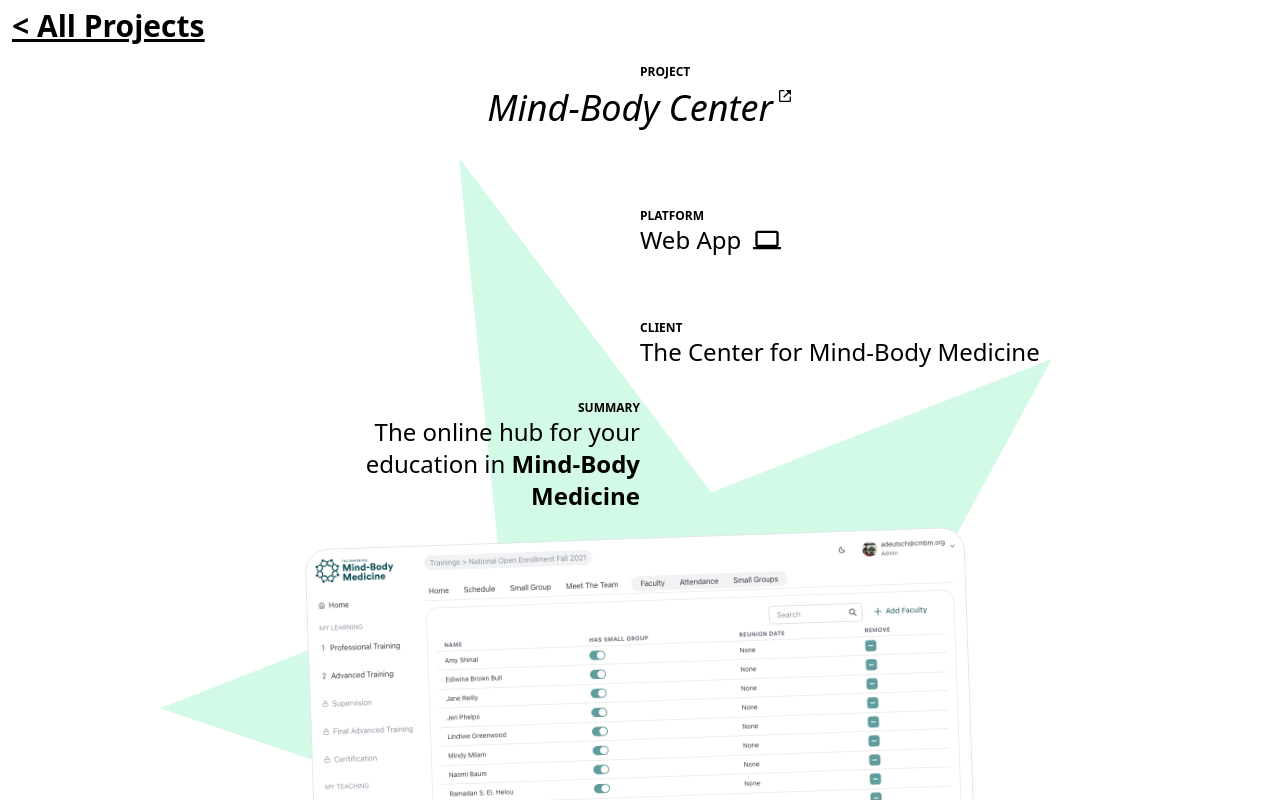
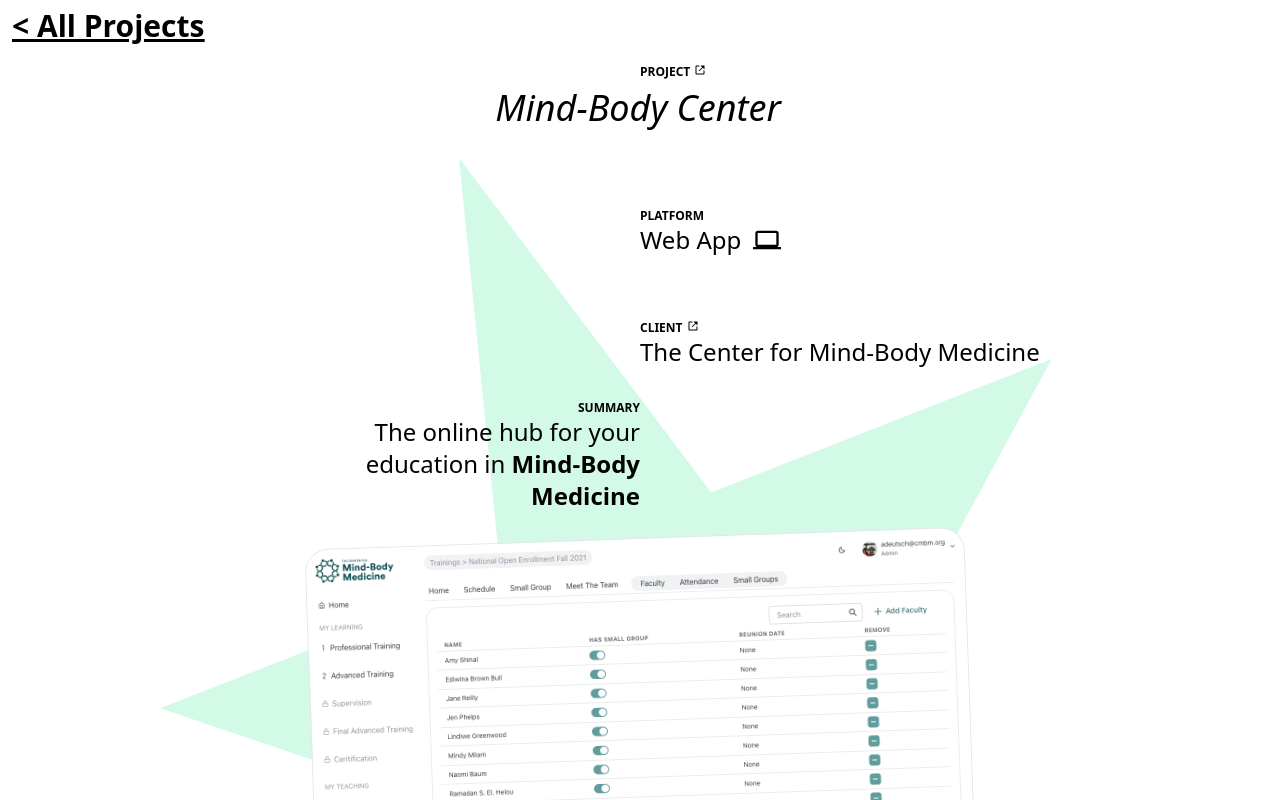
Before and after one commit to afd998/personal-site, a Next.js app: page /cmbm in a window 1280 px wide. Shown: the top 800 px of the page. Built offline with nearby package versions, Linux system fonts and the light colour scheme; what @kamona/tailwindcss-perspective would draw is missing.

Commit message:
external links2

```diff
--- a/pages/cmbm.js
+++ b/pages/cmbm.js
@@ -1,6 +1,6 @@
 import React from 'react'
-import { Background, Label, LeftBox, RightBox } from '../components/Project'
-import { MdComputer } from "react-icons/md";
+import { Background, Label, } from '../components/Project'
+import { MdComputer, MdPark } from "react-icons/md";
 import { IoPhonePortraitOutline } from "react-icons/io5";
 import { CgWebsite } from "react-icons/cg";
 import { BiLinkExternal } from "react-icons/bi";
@@ -11,7 +11,7 @@
 const projectData = {
   name: { text: "Mind-Body Center", link: "https://cmbmbox.vercel.app/" },
   desc: "The online hub for your education in Mind-Body Medicine",
-  client: { text: "The Center for Mind-Body Medicine", link: "" },
+  client: { text: "The Center for Mind-Body Medicine", link: "https://www.cmbm.org/" },
   technology: {
     frontend: "",
     backend: "",
@@ -26,21 +26,23 @@
     <div className='dark:bg-gray-600 '>
       {/* < Sun className=" z-0 relative w-full top-[2400px] md:top-[2000px] 2xl:top-[2600px] h-[7000px] md:h-[6000px] left-1/2 -translate-x-1/2" /> */}
       <div className="  text-lg md:text-2xl w-full flex flex-col mt-16 absolute top-0 overflow-hidden  ">
-        <RightBox>
-          <Label text="PROJECT" />
-        </RightBox>
-        <div className=' z-30 flex justify-center mb-20 mt-2 '>
-          <a href={projectData.name.link} target="_blank" className=' '>
-            <h1 className=" text-2xl sm:text-4xl italic whitespace-nowrap hover:underline mr-1">
-              {" "}
-              {projectData.name.text}{" "}
-            </h1>
+        <div className="w-1/2 self-end flex">
+          <a href={projectData.name.link} target="_blank" className='mr-1 '>
+            <Label text="PROJECT" />
           </a>
-          <a href={projectData.name.link} target="_blank" className=' h-min '>
-            <BiLinkExternal className=' w-4 h-4' />
+          <a href={projectData.name.link} target="_blank" className=''>
+            <BiLinkExternal className=' w-3 h-3' />
           </a>
         </div>
-        <RightBox>
+
+        <a href={projectData.name.link} target="_blank" className='w-min z-30 self-center mb-20 mt-2 '>
+          <h1 className=" text-2xl sm:text-4xl italic whitespace-nowrap   hover:underline mr-1">
+            {" "}
+            {projectData.name.text}{" "}
+          </h1>
+        </a>
+
+        <div className=" z-30 w-1/2 self-end">
           <Label text="PLATFORM" />
           <div className="flex justify-start self-end items-center whitespace-nowrap mb-16 ">
             <h3 className="">{projectData.type}</h3>
@@ -54,9 +56,21 @@
               <CgWebsite className="dark:fill-white fill-black w-8 h-7 ml-2" />
             )}
           </div>
-          <Label text="CLIENT" />
-          <p className="  z-40 w-3/4"> {projectData.client.text} </p>
-        </RightBox>
+          <div className='flex'>
+            <a href={projectData.client.link} className="hover:underline mr-1">
+              <Label text="CLIENT" />
+            </a>
+
+            <a href={projectData.client.link} className="hover:underline">
+              <BiLinkExternal className=' w-3 h-3' />
+            </a>
+          </div>
+          <a href={projectData.client.link} className="hover:underline">
+            <p className=" w-3/4  "> {projectData.client.text} </p>
+          </a>
+
+
+        </div>
         <div className=' z-40 w-1/2 flex flex-col self-start text-right'>
           <br className='mt-6' />
           <Label text="SUMMARY" />
```
